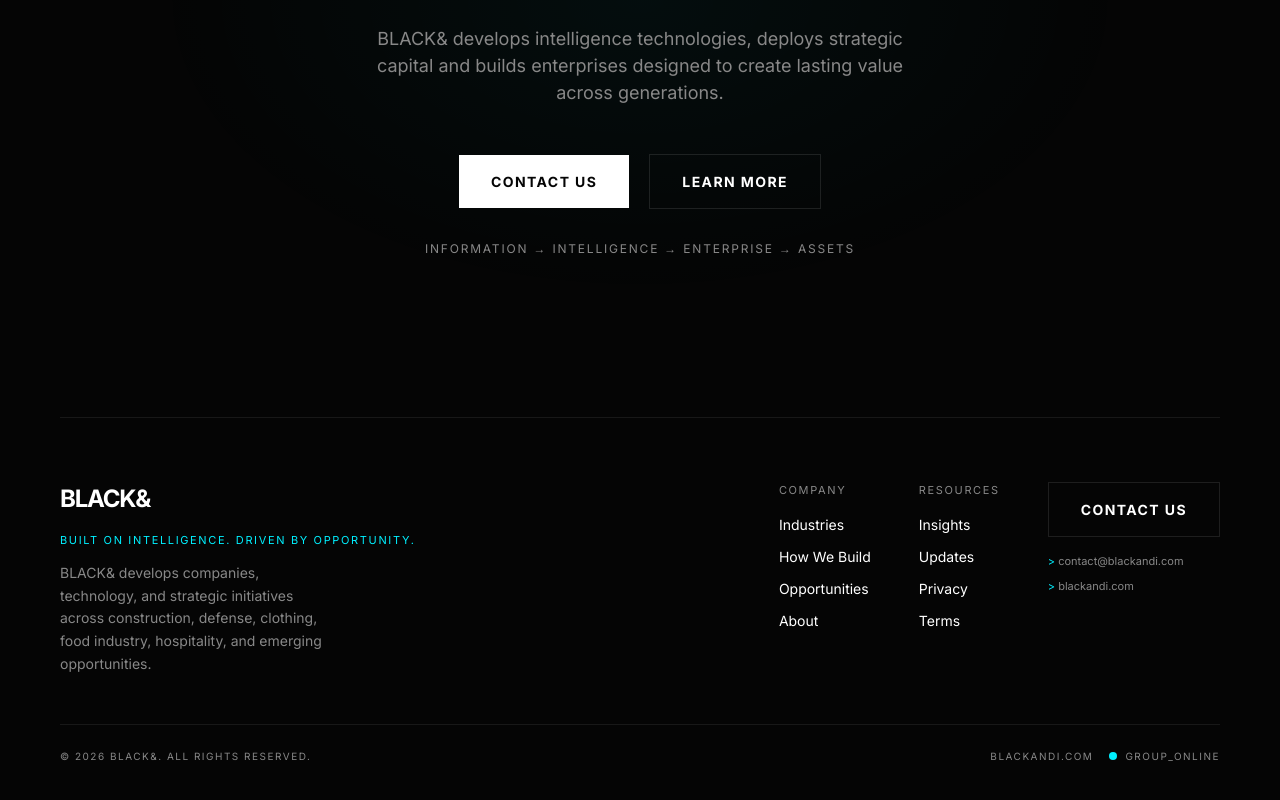
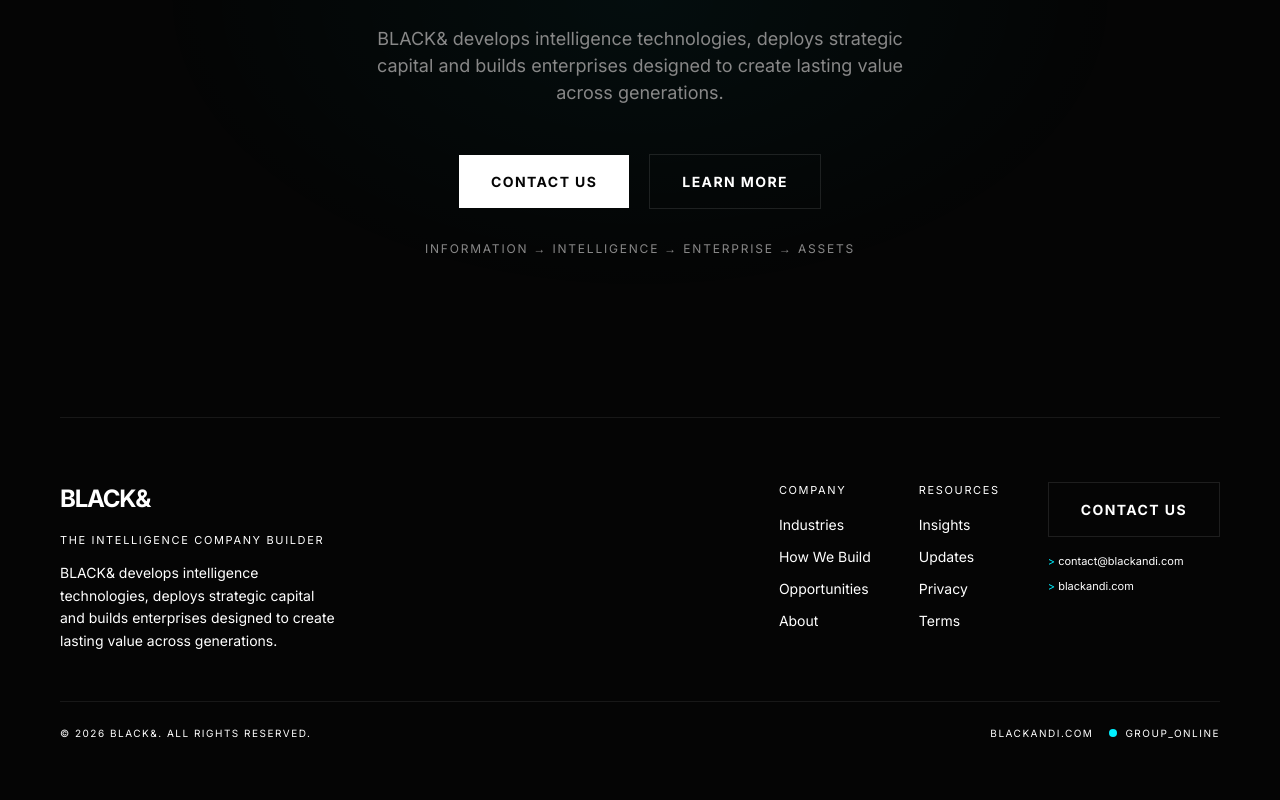
Before and after one commit to blackandb/aeth, a Next.js app: page / in a window 1280 px wide. Shown: the part 6412-7212 px from the top of the page. Built offline with nearby package versions, Linux system fonts and the light colour scheme.

Commit message:
Update footer.tsx

```diff
--- a/src/components/footer.tsx
+++ b/src/components/footer.tsx
@@ -22,24 +22,23 @@ export function Footer() {
         <div className="grid grid-cols-1 gap-12 md:grid-cols-[1fr_auto_auto_auto]">
           {/* Brand column */}
           <div>
-            <Link href="/" className="brand text-xl">
+            <Link href="/" className="brand text-xl text-primary">
               BLACK&
             </Link>
 
-            <p className="mt-4 font-[var(--font-mono)] text-[11px] uppercase leading-relaxed tracking-[0.15em] text-accent-cyan">
-              Built on Intelligence. Driven by Opportunity.
+            <p className="mt-4 font-[var(--font-mono)] text-[11px] uppercase leading-relaxed tracking-[0.15em] text-primary">
+              The Intelligence Company Builder
             </p>
 
-            <p className="mt-3 max-w-[280px] text-sm leading-relaxed text-secondary">
-              BLACK& develops companies, technology, and strategic initiatives across
-              construction, defense, clothing, food industry, hospitality, and
-              emerging opportunities.
+            <p className="mt-3 max-w-[280px] text-sm leading-relaxed text-primary">
+              BLACK& develops intelligence technologies, deploys strategic capital
+              and builds enterprises designed to create lasting value across generations.
             </p>
           </div>
 
           {/* Company column */}
           <div>
-            <div className="mb-4 font-[var(--font-mono)] text-[11px] uppercase tracking-[0.15em] text-secondary">
+            <div className="mb-4 font-[var(--font-mono)] text-[11px] uppercase tracking-[0.15em] text-primary">
               Company
             </div>
 
@@ -58,7 +57,7 @@ export function Footer() {
 
           {/* Resources column */}
           <div>
-            <div className="mb-4 font-[var(--font-mono)] text-[11px] uppercase tracking-[0.15em] text-secondary">
+            <div className="mb-4 font-[var(--font-mono)] text-[11px] uppercase tracking-[0.15em] text-primary">
               Resources
             </div>
 
@@ -79,14 +78,14 @@ export function Footer() {
           <div>
             <Link
               href="/contact"
-              className="btn btn-secondary mb-4 block text-center"
+              className="btn btn-secondary mb-4 block text-center text-primary"
             >
               Contact Us
             </Link>
 
             <a
               href="mailto:contact@blackandi.com"
-              className="block font-[var(--font-mono)] text-[11px] text-secondary transition-colors hover:text-accent-cyan"
+              className="block font-[var(--font-mono)] text-[11px] text-primary transition-colors hover:text-accent-cyan"
             >
               <span className="text-accent-cyan">&gt;</span> contact@blackandi.com
             </a>
@@ -95,7 +94,7 @@ export function Footer() {
               href="https://blackandi.com"
               target="_blank"
               rel="noopener noreferrer"
-              className="mt-2 block font-[var(--font-mono)] text-[11px] text-secondary transition-colors hover:text-accent-cyan"
+              className="mt-2 block font-[var(--font-mono)] text-[11px] text-primary transition-colors hover:text-accent-cyan"
             >
               <span className="text-accent-cyan">&gt;</span> blackandi.com
             </a>
@@ -103,26 +102,25 @@ export function Footer() {
         </div>
       </div>
 
-      {/* Bottom bar — centrat pe mobil, flex pe desktop */}
+      {/* Bottom bar */}
       <div className="mt-12 flex flex-col items-center justify-center border-t border-[rgba(255,255,255,0.08)] py-6 md:flex-row md:justify-between">
-        <div className="font-[var(--font-mono)] text-[10px] uppercase tracking-[0.15em] text-secondary text-center">
+        <div className="font-[var(--font-mono)] text-[10px] uppercase tracking-[0.15em] text-primary text-center">
           © 2026 BLACK&. All rights reserved.
         </div>
 
-        {/* Ascuns pe mobil, vizibil doar pe desktop */}
         <div className="hidden items-center gap-4 md:flex">
           <a
             href="https://blackandi.com"
             target="_blank"
             rel="noopener noreferrer"
-            className="font-[var(--font-mono)] text-[10px] uppercase tracking-[0.15em] text-secondary transition-colors hover:text-accent-cyan"
+            className="font-[var(--font-mono)] text-[10px] uppercase tracking-[0.15em] text-primary transition-colors hover:text-accent-cyan"
           >
             BLACKANDI.COM
           </a>
 
           <div className="flex items-center gap-2">
             <span className="h-2 w-2 rounded-full bg-accent-cyan" />
-            <span className="font-[var(--font-mono)] text-[10px] uppercase tracking-[0.15em] text-secondary">
+            <span className="font-[var(--font-mono)] text-[10px] uppercase tracking-[0.15em] text-primary">
               GROUP_ONLINE
             </span>
           </div>
```
